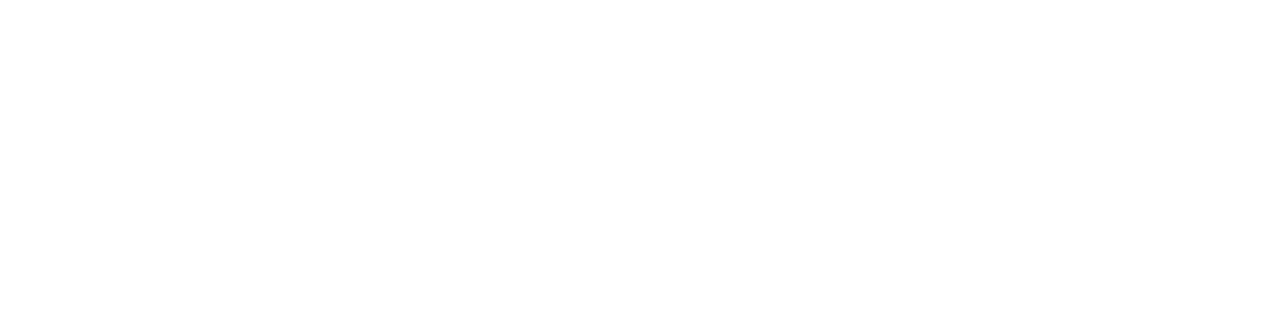
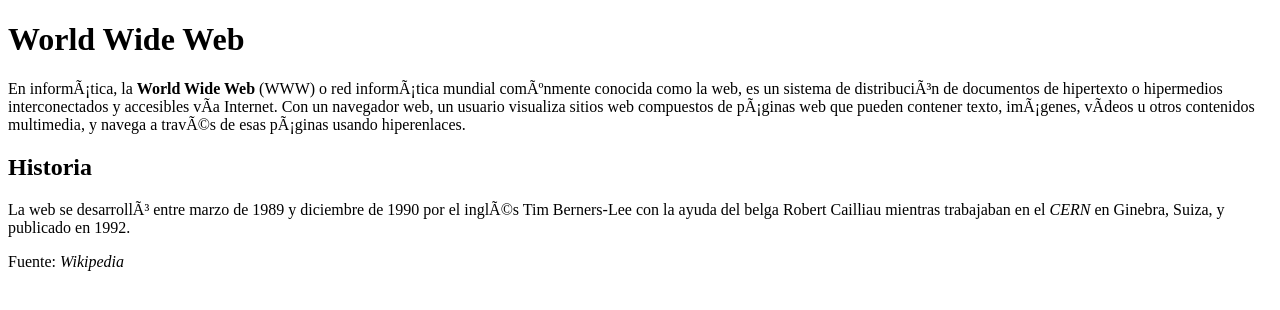
Before and after one commit to dafnehernandez/INTRO-WEB-2, a plain HTML site: page index.html in a window 1280 px wide. Drawn offline with Linux system fonts and the light colour scheme.

Commit message:
fix: errores en el index.html

```diff
--- a/index.html
+++ b/index.html
@@ -6,24 +6,30 @@ Esto es mucho de orientación a detalle. -->
 No olvides colocar un comentario por cada cosa que modifiques-->
 
 <!DOCTYPE html>
-<html lang="en"> <!--Ejemplo: Faltaban comillas en el valor del atributo-- >
+<html lang="en"> <!--Ejemplo: Faltaban comillas en el valor del atributo -->
 <head>
-<meta charset=”UTF-65”>
-<meta name="viewport" content="Ejercicio HTML - Corrige los errores">
-<meta name="viewport" content="width=device-width,initial-scale=1.0">
+    <meta charset=”UTF-65”> <!-- Movi los meta porque la identacion era incorrecta -->
+    <meta name="viewport" content="width=device-width,initial-scale=1.0">
+    <!-- elimine:   <meta name="viewport" content="Ejercicio HTML - Corrige los errores">  -->
+    <!-- porque content era incorrecto -->
+    <title>World Wide Web</title> <!-- Movi title ya que estaba debajo del head -->
 </head>
-<title>World Wide Web</title>
+
 <body>
 
-<h1>World Wide Web</h1>
+    <h1>World Wide Web</h1> <!-- Movi H1 por identacion -->
 
-<p>
-En informática, la <strong>World Wide Web<strong> (WWW) o red informática mundial comúnmente conocida como la web, es un sistema de distribución de documentos de hipertexto o hipermedios interconectados y accesibles vía Internet. Con un navegador web, un usuario visualiza sitios web compuestos de páginas web que pueden contener texto, imágenes, vídeos u otros contenidos multimedia, y navega a través de esas páginas usando hiperenlaces.
+    <p>
+    <!-- Faltaba cerrar la etiqueta de strong sino crece todo -->
+    En informática, la <strong>World Wide Web</strong> (WWW) o red informática mundial comúnmente conocida como la web, es un sistema de distribución de documentos de hipertexto o hipermedios interconectados y accesibles vía Internet. Con un navegador web, un usuario visualiza sitios web compuestos de páginas web que pueden contener texto, imágenes, vídeos u otros contenidos multimedia, y navega a través de esas páginas usando hiperenlaces.
+    </p>  <!-- Faltaba cerrar la etiqueta de parrafo -->
 
-<h2>Historia<h2>
+    <h2>Historia</h2> <!-- Faltaba cerrar la etiqueta de H2 -->
 
-<p>
-La web se desarrolló entre marzo de 1989 y diciembre de 1990 por el inglés Tim Berners-Lee con la ayuda del belga Robert Cailliau mientras trabajaban en el <em>CERN en Ginebra, Suiza, y publicado en 1992.
-</p>
+        <p> La web se desarrolló entre marzo de 1989 y diciembre de 1990 por el inglés Tim Berners-Lee con la ayuda del belga Robert Cailliau mientras trabajaban en el   <em>CERN</em> en Ginebra, Suiza, y publicado en 1992. <!-- Faltaba cerrar la etiqueta de em -->
+        </p>
 
-<p>Fuente: <em>Wikipedia</p></em>
+    <p>Fuente: <em>Wikipedia</em></p> <!-- la etiqueta de cierra estaba despues de p, eso era un error -->
+
+</body> <!-- Faltaba cerrar la etiqueta de body  -->
+</html> <!-- Faltaba cerrar la etiqueta de HTML  -->
```
